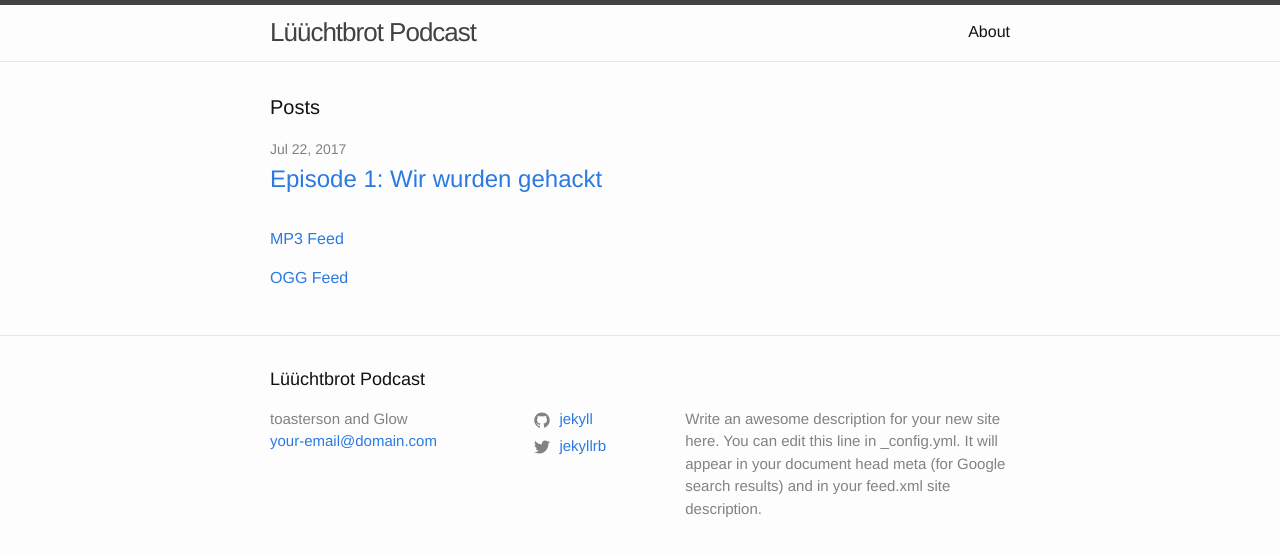
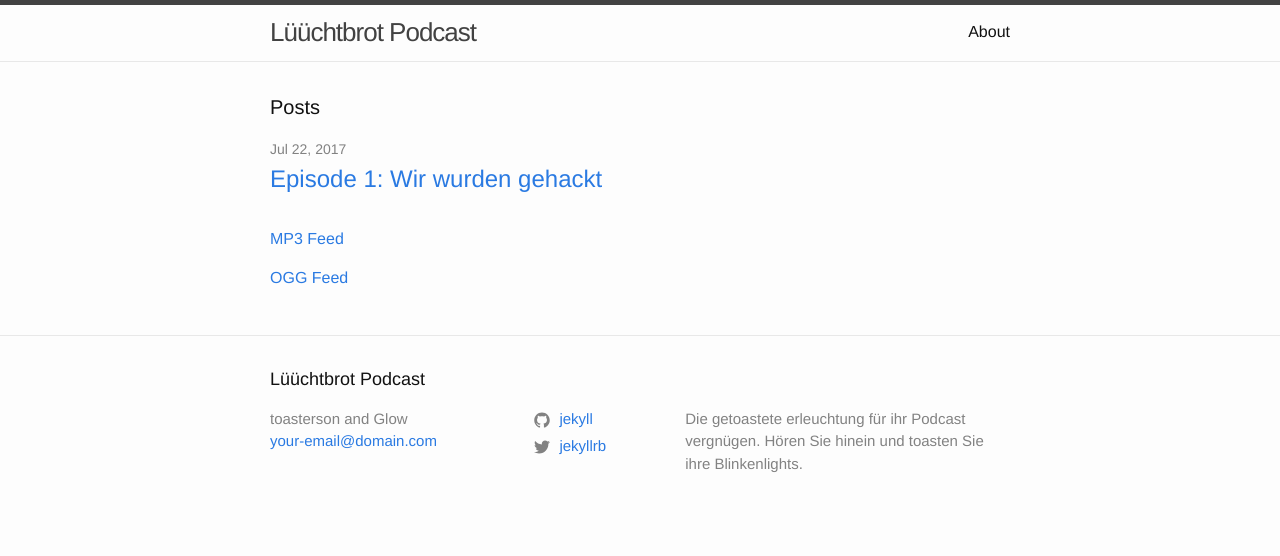
Before and after one commit to Neo-Oli/Podcast, a Jekyll site: the page built from index.md, in a window 1280 px wide. Shown: the top 556 px of the page. Built offline with Jekyll 4.4.1, drawn with Linux system fonts in a browser that asks for light colours.

Commit message:
Update _config.yml

```diff
--- a/_config.yml
+++ b/_config.yml
@@ -16,9 +16,8 @@
 title: Lüüchtbrot Podcast
 email: your-email@domain.com
 description: > # this means to ignore newlines until "baseurl:"
-  Write an awesome description for your new site here. You can edit this
-  line in _config.yml. It will appear in your document head meta (for
-  Google search results) and in your feed.xml site description.
+  Die getoastete erleuchtung für ihr Podcast vergnügen.
+  Hören Sie hinein und toasten Sie ihre Blinkenlights.
 baseurl: ""
 #baseurl: "/lüüchtbrot.ch" # the subpath of your site, e.g. /blog
 url: "http://podcast.glow.li" # the base hostname & protocol for your site, e.g. http://example.com
```
